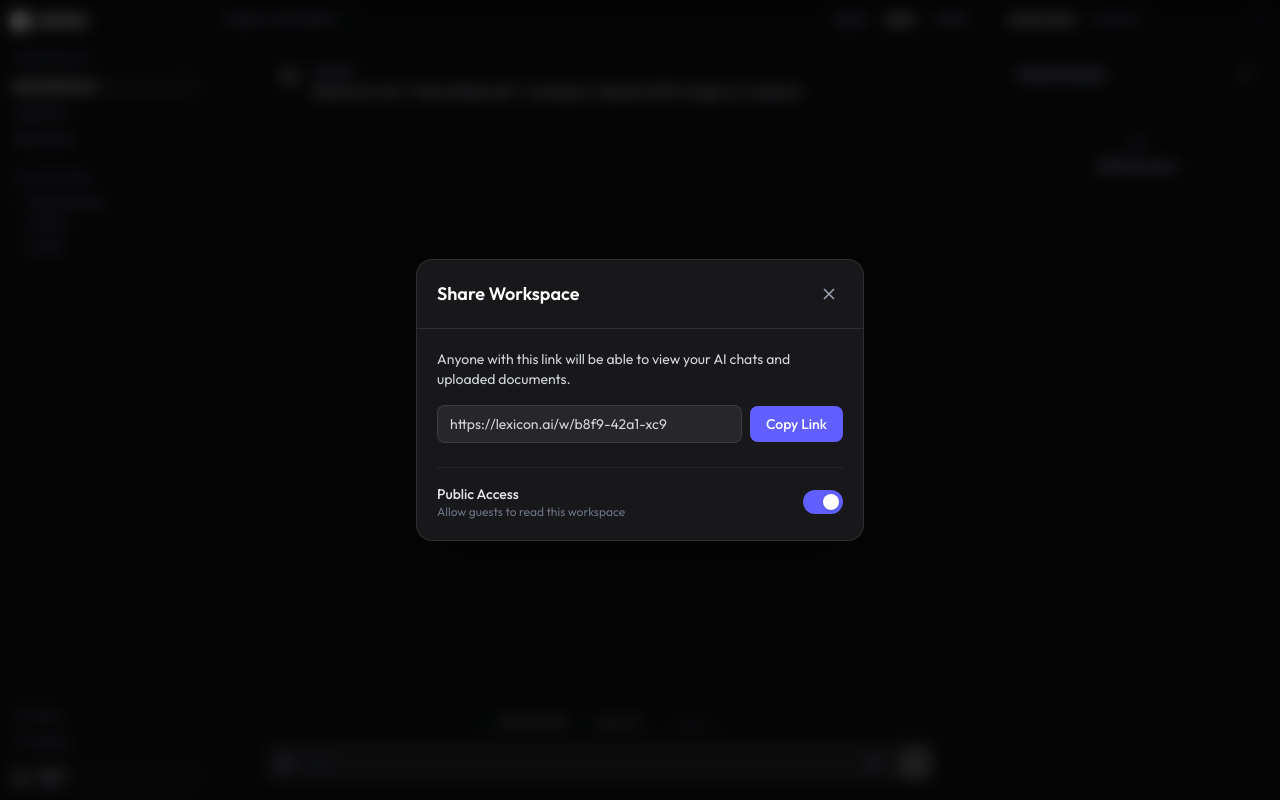
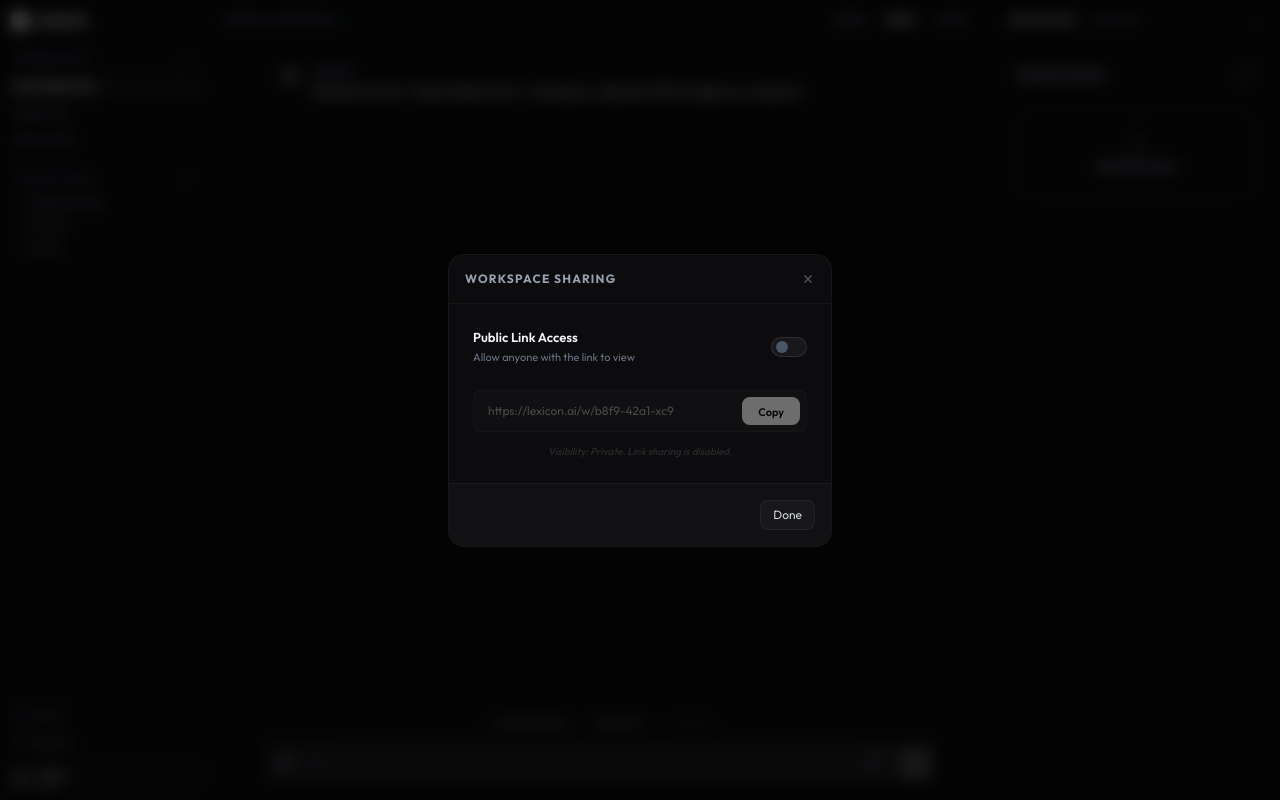
Before and after one commit to kalyan-1845/lexicon, a Next.js app in the folder frontend/: page /workspace in a window 1280 px wide. Both pictures are taken after a click on the button "SHARE". Built offline with nearby package versions, Linux system fonts and the light colour scheme.

Commit message:
feat(ux): implement functional public/private sharing toggle in ShareModal

```diff
--- a/frontend/src/components/ShareModal.tsx
+++ b/frontend/src/components/ShareModal.tsx
@@ -3,63 +3,75 @@
 
 export default function ShareModal({ onClose }: { onClose: () => void }) {
   const [copied, setCopied] = useState(false);
+  const [isPublic, setIsPublic] = useState(false);
   const shareUrl = "https://lexicon.ai/w/b8f9-42a1-xc9";
 
   const handleCopy = () => {
+    if (!isPublic) return;
     navigator.clipboard.writeText(shareUrl);
     setCopied(true);
     setTimeout(() => setCopied(false), 2000);
   };
 
   return (
-    <div className="fixed inset-0 z-[100] flex items-center justify-center p-4 backdrop-blur-sm bg-black/50 animate-in fade-in duration-200">
-      <div
-        className="fixed inset-0"
-        onClick={onClose}
-        aria-hidden="true"
-      />
-      <div className="relative w-full max-w-md bg-gray-900 border border-white/10 rounded-2xl shadow-2xl overflow-hidden flex flex-col animate-in zoom-in-95 duration-200">
-        <div className="flex items-center justify-between p-5 border-b border-white/10">
-          <h2 className="text-lg font-semibold text-white">Share Workspace</h2>
-          <button onClick={onClose} className="text-gray-400 hover:text-white transition-colors p-1">
-            <svg width="20" height="20" viewBox="0 0 24 24" fill="none" stroke="currentColor" strokeWidth="2">
+    <div className="fixed inset-0 z-[100] flex items-center justify-center p-4 backdrop-blur-sm bg-black/60 animate-in fade-in duration-300">
+      <div className="fixed inset-0" onClick={onClose} />
+
+      <div className="relative w-full max-w-sm surface rounded-2xl shadow-2xl overflow-hidden flex flex-col animate-in zoom-in-95 duration-300">
+        <div className="flex items-center justify-between p-4 border-b border-white/[0.04]">
+          <h2 className="text-xs font-bold text-gray-400 uppercase tracking-widest">Workspace Sharing</h2>
+          <button onClick={onClose} className="text-gray-600 hover:text-white transition-colors">
+            <svg width="14" height="14" viewBox="0 0 24 24" fill="none" stroke="currentColor" strokeWidth="2.5">
               <line x1="18" y1="6" x2="6" y2="18"></line>
               <line x1="6" y1="6" x2="18" y2="18"></line>
             </svg>
           </button>
         </div>
 
-        <div className="p-5 flex flex-col gap-4">
-          <p className="text-sm text-gray-300">
-            Anyone with this link will be able to view your AI chats and uploaded documents.
-          </p>
-
-          <div className="flex items-center gap-2">
-            <input
-              type="text"
-              readOnly
-              value={shareUrl}
-              className="flex-1 bg-gray-800 border border-white/10 rounded-lg px-3 py-2 text-sm text-gray-300 focus:outline-none"
-            />
+        <div className="p-6 flex flex-col gap-6">
+          <div className="flex items-center justify-between">
+            <div className="flex flex-col gap-0.5">
+              <span className="text-[13px] font-semibold text-gray-100">Public Link Access</span>
+              <span className="text-[11px] text-gray-500">Allow anyone with the link to view</span>
+            </div>
             <button
-              onClick={handleCopy}
-              className={`px-4 py-2 rounded-lg text-sm font-medium transition-colors ${
-                copied ? 'bg-green-500/20 text-green-400 border border-green-500/30' : 'bg-indigo-500 hover:bg-indigo-600 text-white'
+              onClick={() => setIsPublic(!isPublic)}
+              className={`w-9 h-5 rounded-full transition-all flex items-center px-1 ${
+                isPublic ? 'bg-white' : 'bg-white/5 border border-white/10'
               }`}
             >
-              {copied ? 'Copied!' : 'Copy Link'}
+              <div className={`w-3 h-3 rounded-full transition-all ${
+                isPublic ? 'bg-black translate-x-4' : 'bg-gray-600'
+              }`} />
             </button>
           </div>
 
-          <div className="pt-4 border-t border-white/5 flex justify-between items-center mt-2">
-            <div className="flex flex-col">
-              <span className="text-sm font-medium text-gray-200">Public Access</span>
-              <span className="text-xs text-gray-500">Allow guests to read this workspace</span>
+          <div className={`space-y-3 transition-all duration-300 ${isPublic ? 'opacity-100' : 'opacity-40 grayscale pointer-events-none'}`}>
+            <div className="flex items-center gap-2 p-1.5 bg-[#18181b] border border-white/5 rounded-lg">
+              <input
+                type="text"
+                readOnly
+                value={shareUrl}
+                className="flex-1 bg-transparent border-none text-[12px] text-gray-400 focus:ring-0 truncate px-2"
+              />
+              <button
+                onClick={handleCopy}
+                disabled={!isPublic}
+                className="btn-primary py-1 px-3 !text-[11px] h-7"
+              >
+                {copied ? 'Copied' : 'Copy'}
+              </button>
             </div>
-            <div className="w-10 h-6 bg-indigo-500 rounded-full flex items-center p-1 cursor-pointer">
-              <div className="w-4 h-4 bg-white rounded-full translate-x-4 shadow-sm transition-transform"></div>
-            </div>
+            <p className="text-[10px] text-gray-600 font-medium italic text-center">
+              {isPublic
+                ? "Visibility: Public. Anyone with this link can view research notes and chat history."
+                : "Visibility: Private. Link sharing is disabled."}
+            </p>
           </div>
+        </div>
+
+        <div className="p-4 bg-white/[0.02] border-t border-white/[0.04] flex justify-end">
+          <button onClick={onClose} className="btn-secondary">Done</button>
         </div>
       </div>
     </div>
```
